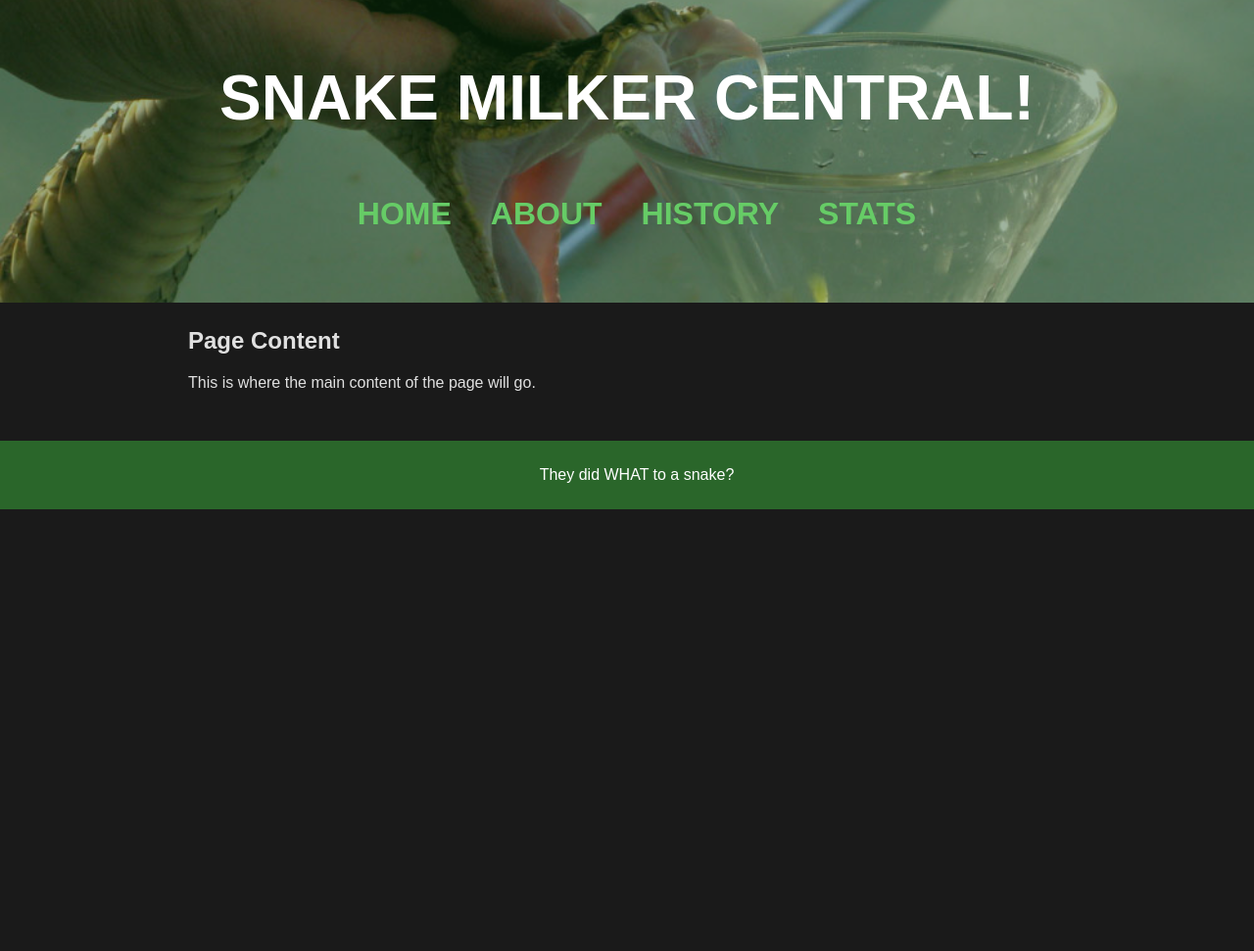
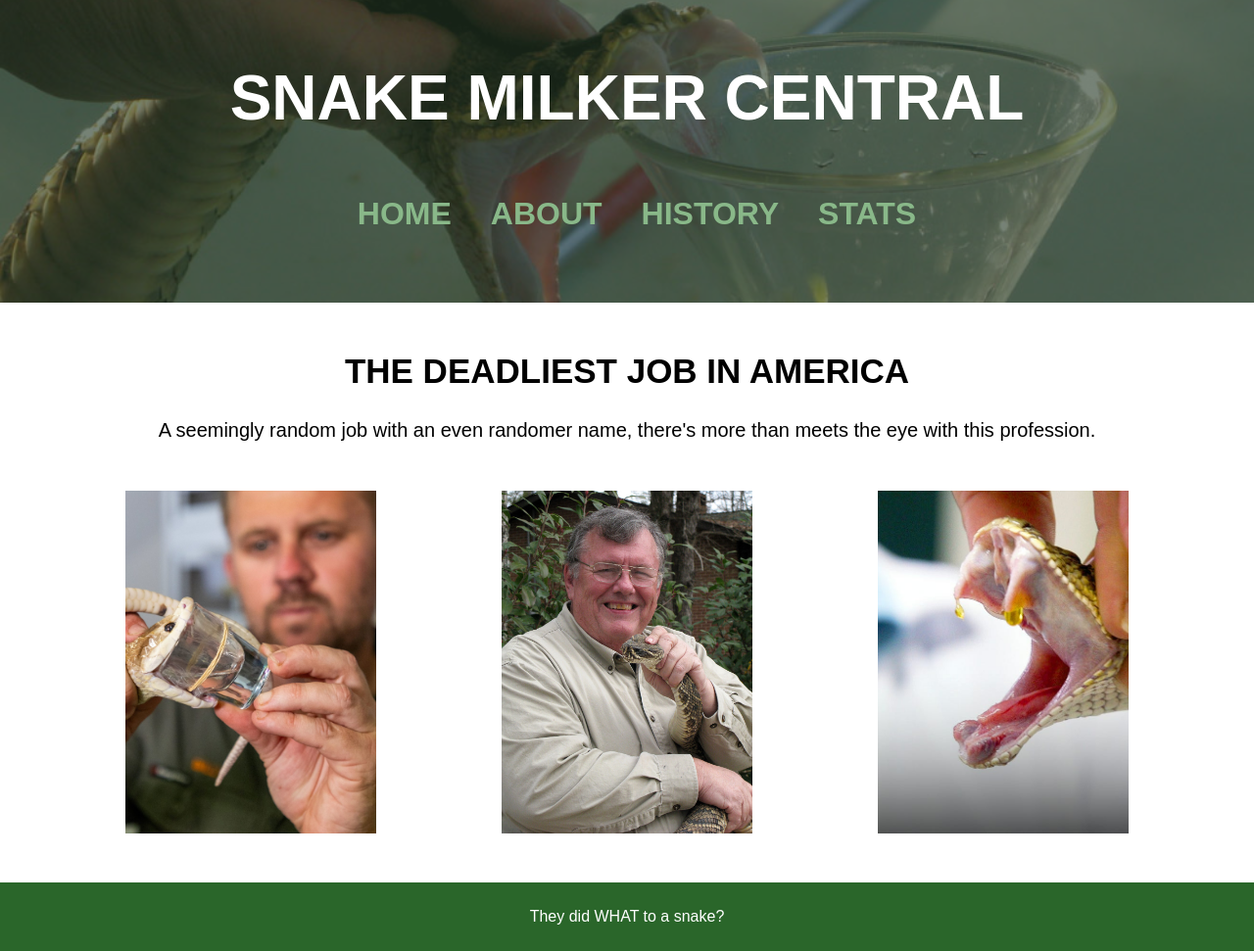
Before and after one commit to braynwash/sp25-n320-final, a website: page views/index.html in a window 1280 px wide. Shown: the whole page at 98% size. Before the commit the page ends 800 px from the top, so only its background shows below. Drawn offline with Linux system fonts and the light colour scheme.

Commit message:
Updated home and overall styling

```diff
--- a/views/css/styles.css
+++ b/views/css/styles.css
@@ -1,15 +1,21 @@
+*,
+*::before,
+*::after {
+  box-sizing: border-box;
+}
+
 /* General Styles */
 body {
   font-family: "Arial", sans-serif;
   margin: 0;
   padding: 0;
-  background-color: #1a1a1a; /* Dark background for a snake-like theme */
-  color: #e0e0e0; /* Light text for contrast */
+  background-color: white; /* Dark background for a snake-like theme */
+  color: black; /* Light text for contrast */
 }
 
 /* Header */
 header {
-  background-color: #2a662a; /* Snake green */
+  background-color: #3a653a; /* Snake green */
   color: #fff;
   padding: 20px;
   text-align: center;
@@ -22,6 +28,7 @@ header {
   background-repeat: no-repeat;
   position: relative;
   overflow: hidden;
+  margin-bottom: 50px;
 
   &::after {
     content: "";
@@ -30,7 +37,7 @@ header {
     left: 0;
     width: 100%;
     height: 100%;
-    background-color: rgba(17, 68, 17, 0.4);
+    background-color: #2437249e;
     pointer-events: none;
     z-index: 1;
   }
@@ -52,19 +59,48 @@ nav ul {
 
 /* Links */
 a {
-  color: #66cc66; /* Bright green for snake theme */
+  color: #89b889; /* Bright green for snake theme */
   text-decoration: none;
 }
 
 a:hover {
-  color: #99ff99; /* Lighter green on hover */
+  color: #bae0ba; /* Lighter green on hover */
   text-decoration: underline;
 }
 
 main {
-  width: 70%;
+  width: 80%;
   align-items: center;
   margin: 0 auto;
+}
+
+.homeImgWrap {
+  margin: 0 auto;
+  width: 100%;
+  height: 350px;
+  margin-top: 50px;
+  display: flex;
+  justify-content: space-between;
+}
+
+.homeImg {
+  background-color: gold;
+  height: 100%;
+  width: 25%;
+  background-position: center;
+  background-size: cover;
+}
+
+.img1 {
+  background-image: url("../../assets/img/home/snakeCup.jpg");
+}
+
+.img2 {
+  background-image: url("../../assets/img/home/snakeMilker.jpg");
+}
+
+.img3 {
+  background-image: url("../../assets/img/home/snakeMilk.jpeg");
 }
 
 /* Buttons */
@@ -122,8 +158,8 @@ footer {
 
 
 .snake-card {
-  background-color: #2a2a2a; /* Dark background */
-  border: 2px solid #4a4a4a;
+  background-color: #3e2c2c; /* Dark background */
+  border: 2px solid #2f2020;
   border-radius: 12px;
   padding: 15px;
   width: 250px;
--- a/views/index.html
+++ b/views/index.html
@@ -8,7 +8,7 @@
 </head>
 <body>
     <header>
-        <h1>Snake Milker Central!</h1>
+        <h1>Snake Milker Central</h1>
         <nav>
             <ul>
                 <li><a href="/">Home</a></li>
@@ -19,8 +19,15 @@
         </nav>
     </header>
     <main>
-        <h2>Page Content</h2>
-        <p>This is where the main content of the page will go.</p>
+        <h2 style="text-align: center;font-size: 35px;">THE DEADLIEST JOB IN AMERICA</h2>
+        <p style="text-align: center;font-size: 20px;">A seemingly random job with an even randomer name, there's more than meets the eye with this profession.</p>
+
+        <div class="homeImgWrap">
+            <div class="homeImg img1"></div>
+            <div class="homeImg img2"></div>
+            <div class="homeImg img3"></div>
+        </div>
+
     </main>
     <footer>
         <p>They did WHAT to a snake?</p>
```
Also changed, not shown: assets/img/home/snakeCup.jpg (added), assets/img/home/snakeMilk.jpeg (added), assets/img/home/snakeMilker.jpg (added).
